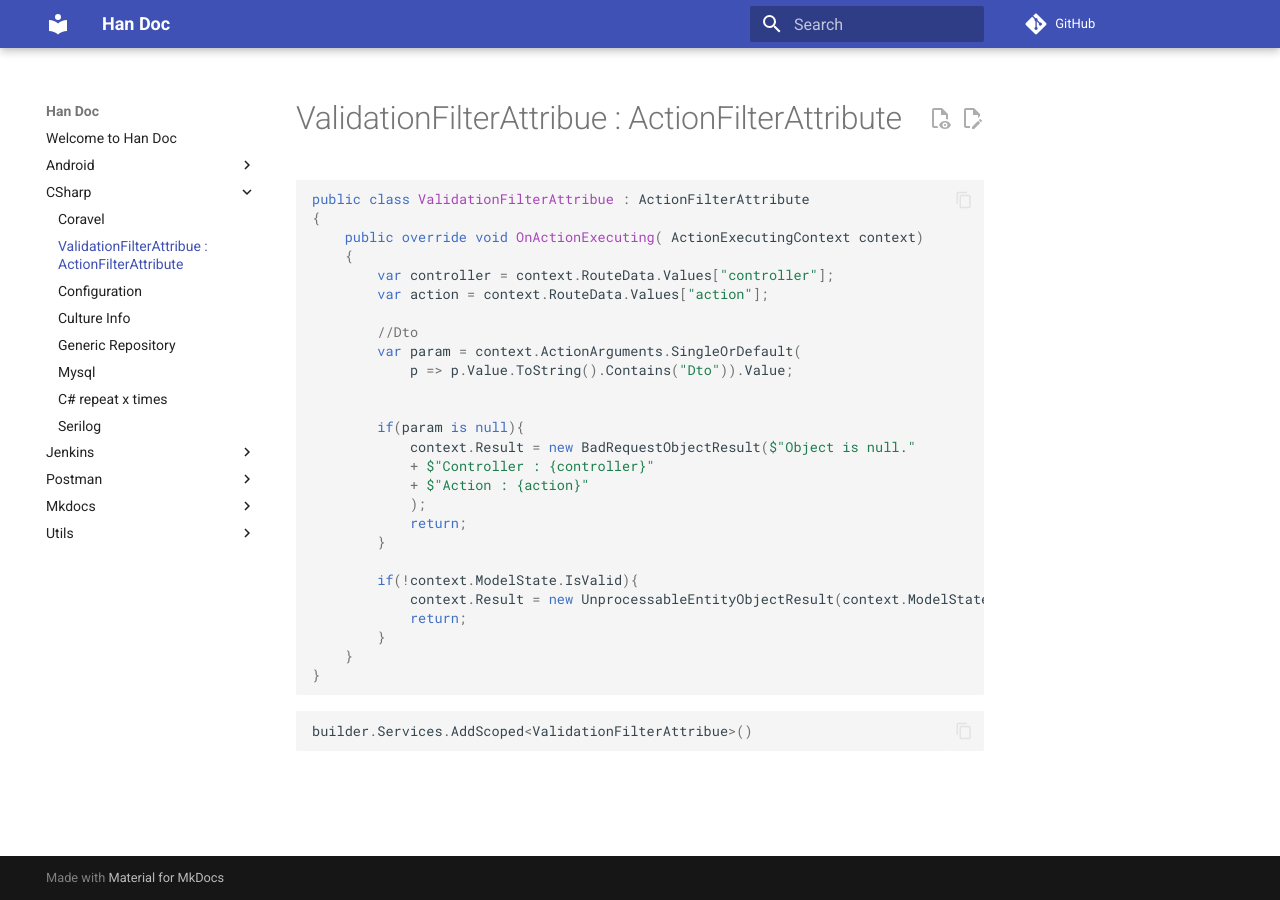
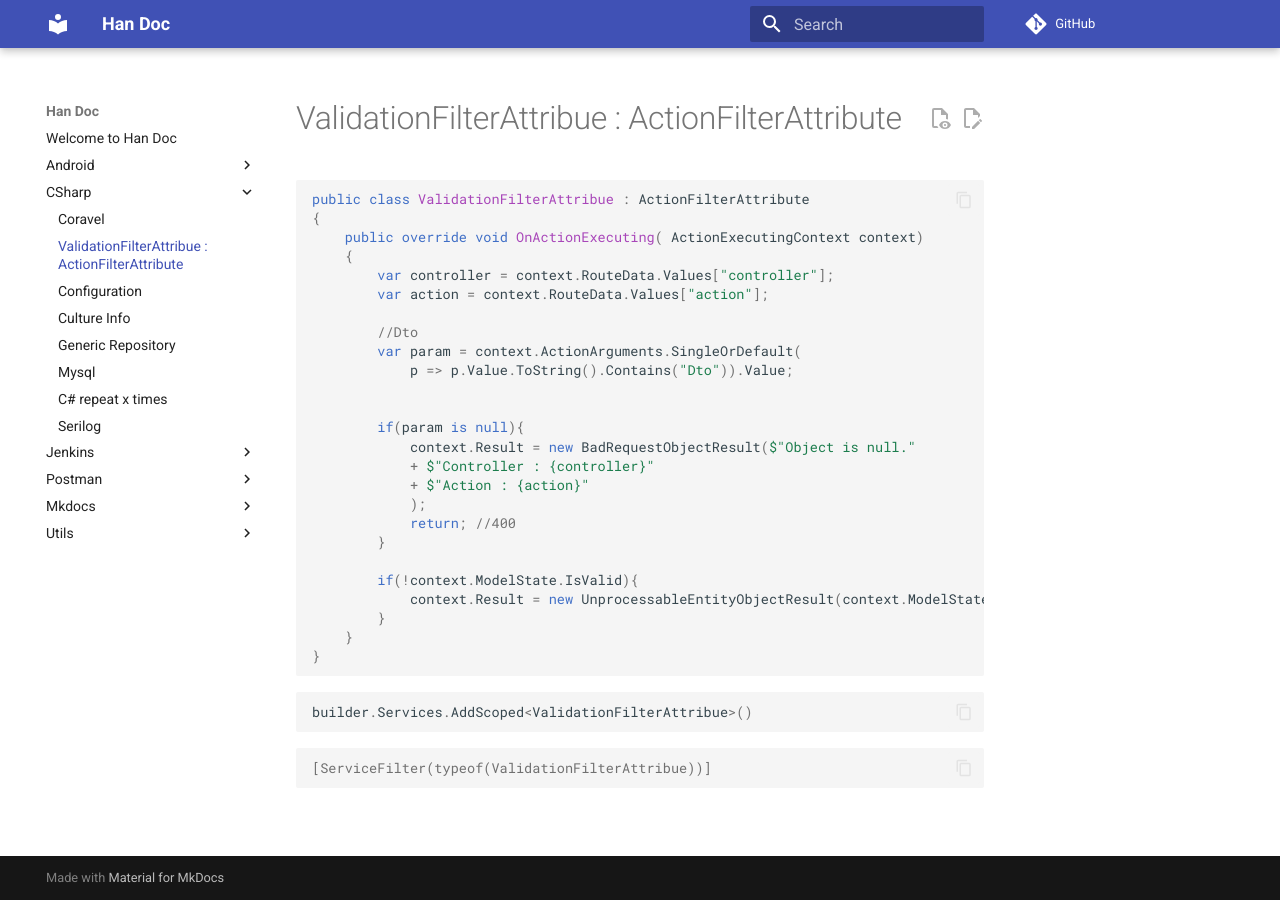
Before and after one commit to handemirer/handoc, an MkDocs documentation site: the page built from docs/CSharp/action_filter.md, in a window 1280 px wide. Built offline with MkDocs 1.6.1 and Material for MkDocs 9.7.7, drawn with Linux system fonts in a browser that asks for light colours; comment, search, counter and statistics services are not loaded.

Commit message:
Update action_filter.md

````diff
--- a/docs/CSharp/action_filter.md
+++ b/docs/CSharp/action_filter.md
@@ -18,12 +18,11 @@ public class ValidationFilterAttribue : ActionFilterAttribute
             + $"Controller : {controller}"
             + $"Action : {action}"
             );
-            return;
+            return; //400
         }
 
         if(!context.ModelState.IsValid){
-            context.Result = new UnprocessableEntityObjectResult(context.ModelState);
-            return;
+            context.Result = new UnprocessableEntityObjectResult(context.ModelState); //422
         }
     }
 }
@@ -32,3 +31,7 @@ public class ValidationFilterAttribue : ActionFilterAttribute
 ``` c#
 builder.Services.AddScoped<ValidationFilterAttribue>()
 ```
+
+``` c#
+[ServiceFilter(typeof(ValidationFilterAttribue))]
+```
````
